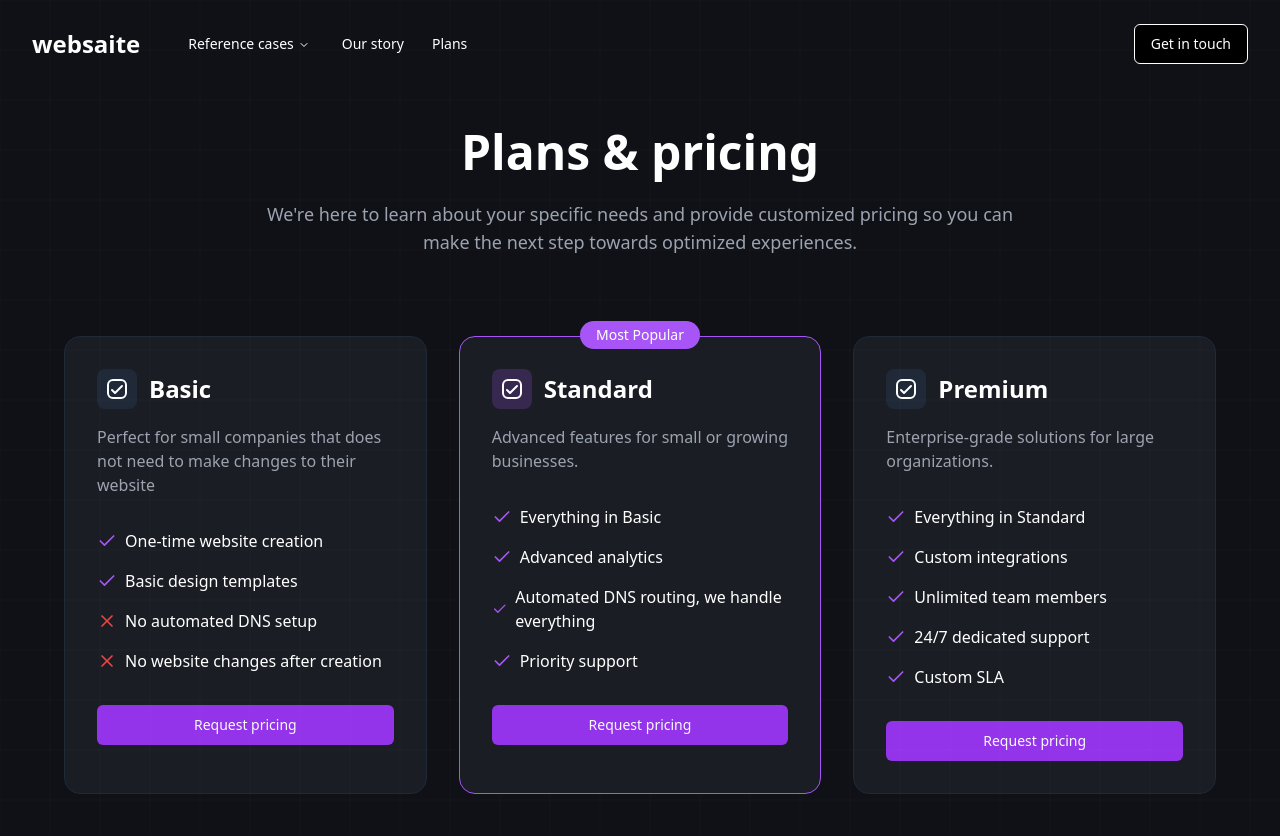
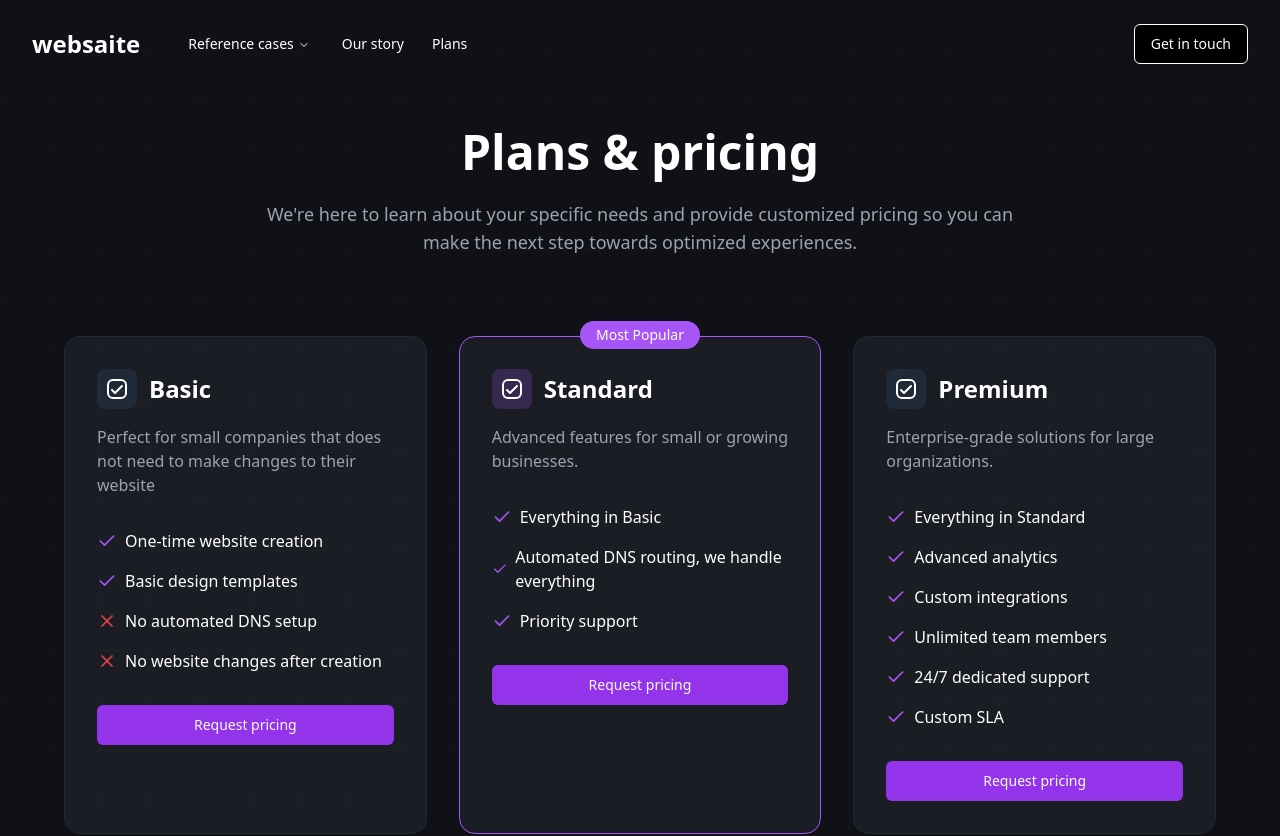
Before and after one commit to JuliaOrtheden/websaite, a React (Vite) app: page /plans in a window 1280 px wide. Shown: the top 836 px of the page. Built offline with nearby package versions, Linux system fonts and the light colour scheme.

Commit message:
Remove Advanced Analytics from Standard Plan
Updated the Plans component to remove "Advanced analytics" from the Standard plan and added it to the Premium plan.
[skip gpt_engineer]

```diff
--- a/src/pages/Plans.tsx
+++ b/src/pages/Plans.tsx
@@ -80,10 +80,6 @@ const Plans = () => {
               </li>
               <li className="flex items-center gap-2">
                 <Check className="h-5 w-5 text-purple-500" />
-                <span>Advanced analytics</span>
-              </li>
-              <li className="flex items-center gap-2">
-                <Check className="h-5 w-5 text-purple-500" />
                 <span>Automated DNS routing, we handle everything</span>
               </li>
               <li className="flex items-center gap-2">
@@ -117,6 +113,10 @@ const Plans = () => {
               </li>
               <li className="flex items-center gap-2">
                 <Check className="h-5 w-5 text-purple-500" />
+                <span>Advanced analytics</span>
+              </li>
+              <li className="flex items-center gap-2">
+                <Check className="h-5 w-5 text-purple-500" />
                 <span>Custom integrations</span>
               </li>
               <li className="flex items-center gap-2">
```
